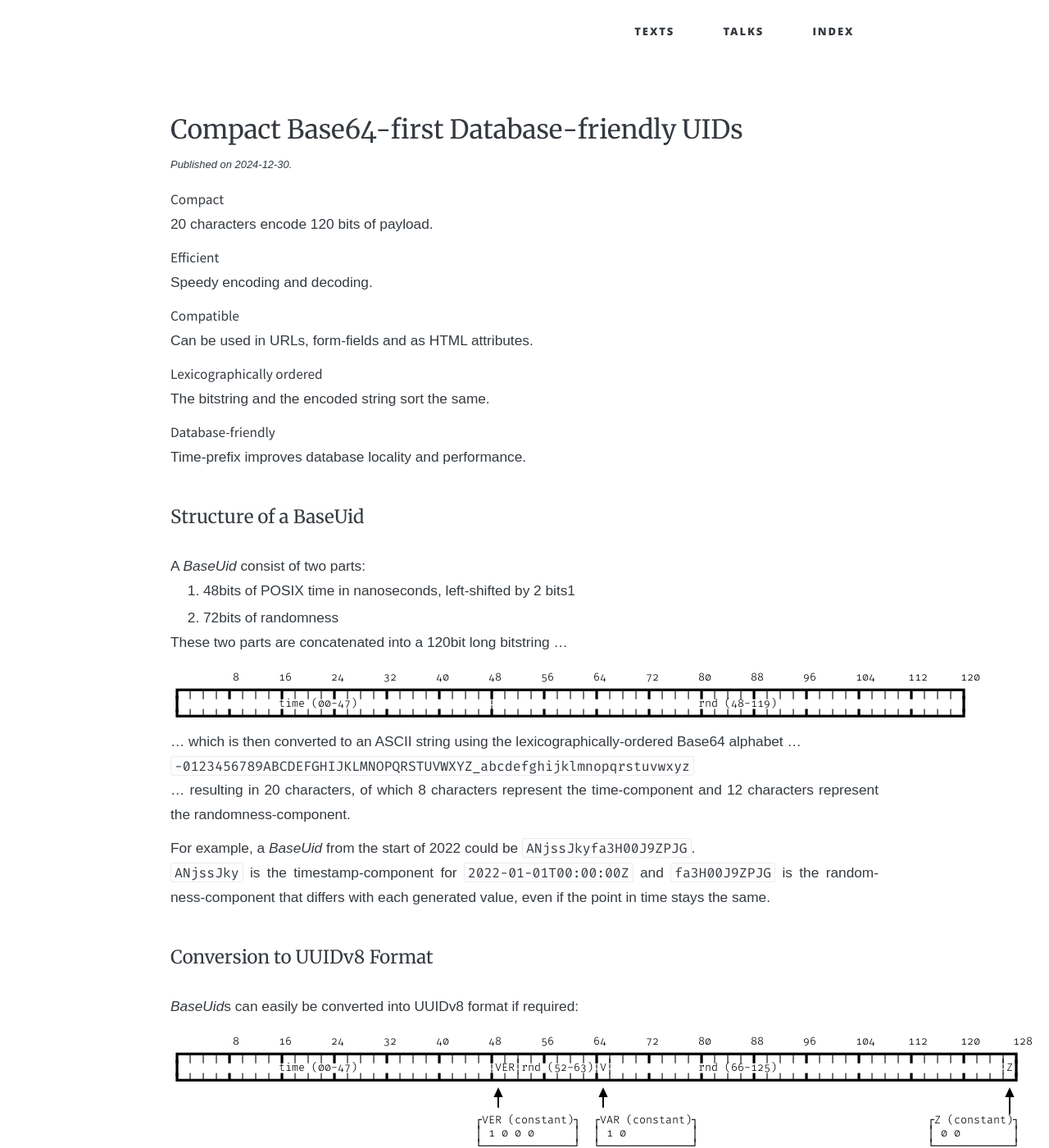
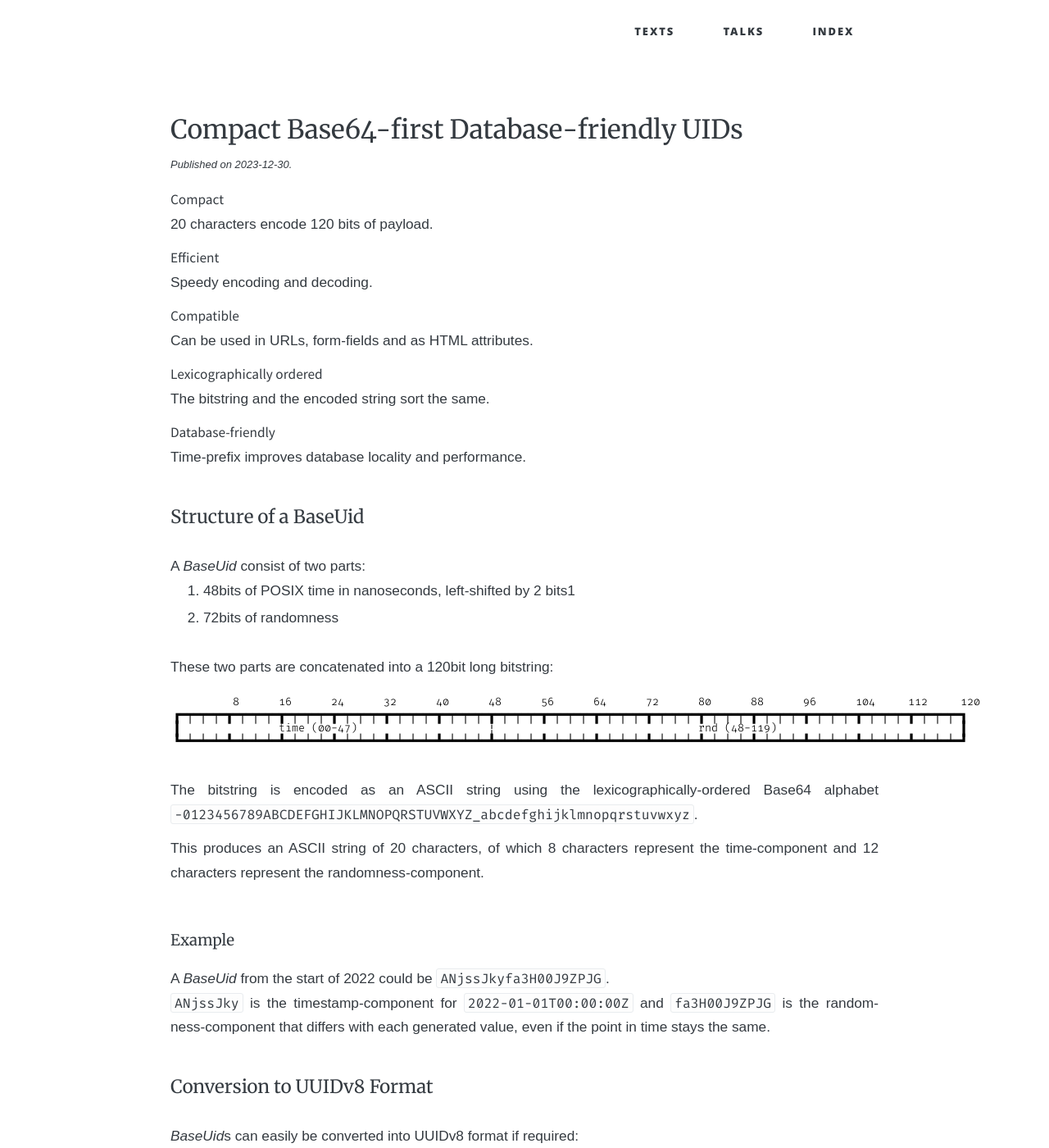
Before and after one commit to soc/soc.me, a Jekyll site: the page built from _standards/base-uid.md, in a window 1280 px wide and 1400 px high. Shown: the whole window at 82% size. Built offline with Jekyll 4.4.1, drawn with Linux system fonts in a browser that asks for light colours; some web fonts are replaced; some of the changed text lies outside the part shown.

Commit message:
update "Compact Base64-first Database-friendly UIDs"

```diff
--- a/_standards/base-uid.md
+++ b/_standards/base-uid.md
@@ -1,6 +1,7 @@
 ---
-title:  Compact Base64-first Database-friendly UIDs
-date:   2024-12-30
+title:    Compact Base64-first Database-friendly UIDs
+date:     2023-12-30
+updated:  2025-05-22
 markdeep: true
 ---
 
@@ -26,8 +27,7 @@ A *BaseUid* consist of two parts:
 1. 48bits of POSIX time in nanoseconds, left-shifted by 2 bits[^1]
 2. 72bits of randomness
 
-These two parts are concatenated into a 120bit long bitstring ...
-
+<br>These two parts are concatenated into a 120bit long bitstring:
 <div class="diagram">
          8      16      24      32      40      48      56      64      72      80      88      96      104     112     120
 ┏━┯━┯━┯━┳━┯━┯━┯━┳━┯━┯━┯━┳━┯━┯━┯━┳━┯━┯━┯━┳━┯━┯━┯━┳━┯━┯━┯━┳━┯━┯━┯━┳━┯━┯━┯━┳━┯━┯━┯━┳━┯━┯━┯━┳━┯━┯━┯━┳━┯━┯━┯━┳━┯━┯━┯━┳━┯━┯━┯━┓
@@ -35,11 +35,14 @@ These two parts are concatenated into a 120bit long bitstring ...
 ┗━┷━┷━┷━┻━┷━┷━┷━┻━┷━┷━┷━┻━┷━┷━┷━┻━┷━┷━┷━┻━┷━┷━┷━┻━┷━┷━┷━┻━┷━┷━┷━┻━┷━┷━┷━┻━┷━┷━┷━┻━┷━┷━┷━┻━┷━┷━┷━┻━┷━┷━┷━┻━┷━┷━┷━┻━┷━┷━┷━┛
 </div>
 
-... which is then converted to an ASCII string using the lexicographically-ordered Base64 alphabet ...
-`-0123456789ABCDEFGHIJKLMNOPQRSTUVWXYZ_abcdefghijklmnopqrstuvwxyz`
-... resulting in 20 characters, of which 8 characters represent the time-component and 12 characters represent the randomness-component.
+<br>The bitstring is encoded as an ASCII string using the lexicographically-ordered Base64 alphabet
+`-0123456789ABCDEFGHIJKLMNOPQRSTUVWXYZ_abcdefghijklmnopqrstuvwxyz`.
 
-For example, a *BaseUid* from the start of 2022 could be `ANjssJkyfa3H00J9ZPJG`.
+This produces an ASCII string of 20 characters, of which 8 characters represent the time-component and 12 characters represent the randomness-component.
+
+#### Example
+
+A *BaseUid* from the start of 2022 could be `ANjssJkyfa3H00J9ZPJG`.
 `ANjssJky` is the timestamp-component for `2022-01-01T00:00:00Z` and `fa3H00J9ZPJG` is the randomness-component that
 differs with each generated value, even if the point in time stays the same.
 
```
Also changed, not shown: other parts of _standards/base-uid.md (+2 -1 lines).
